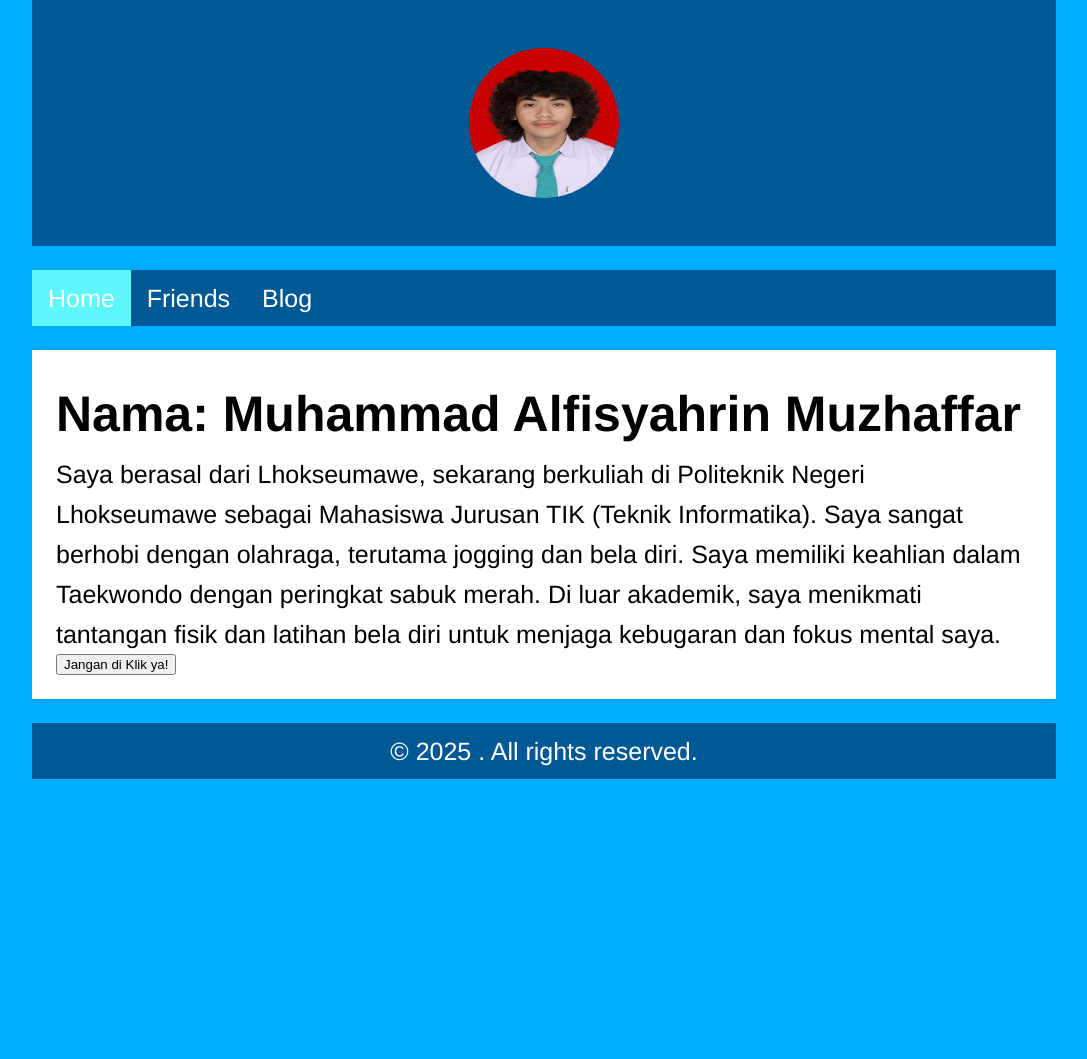
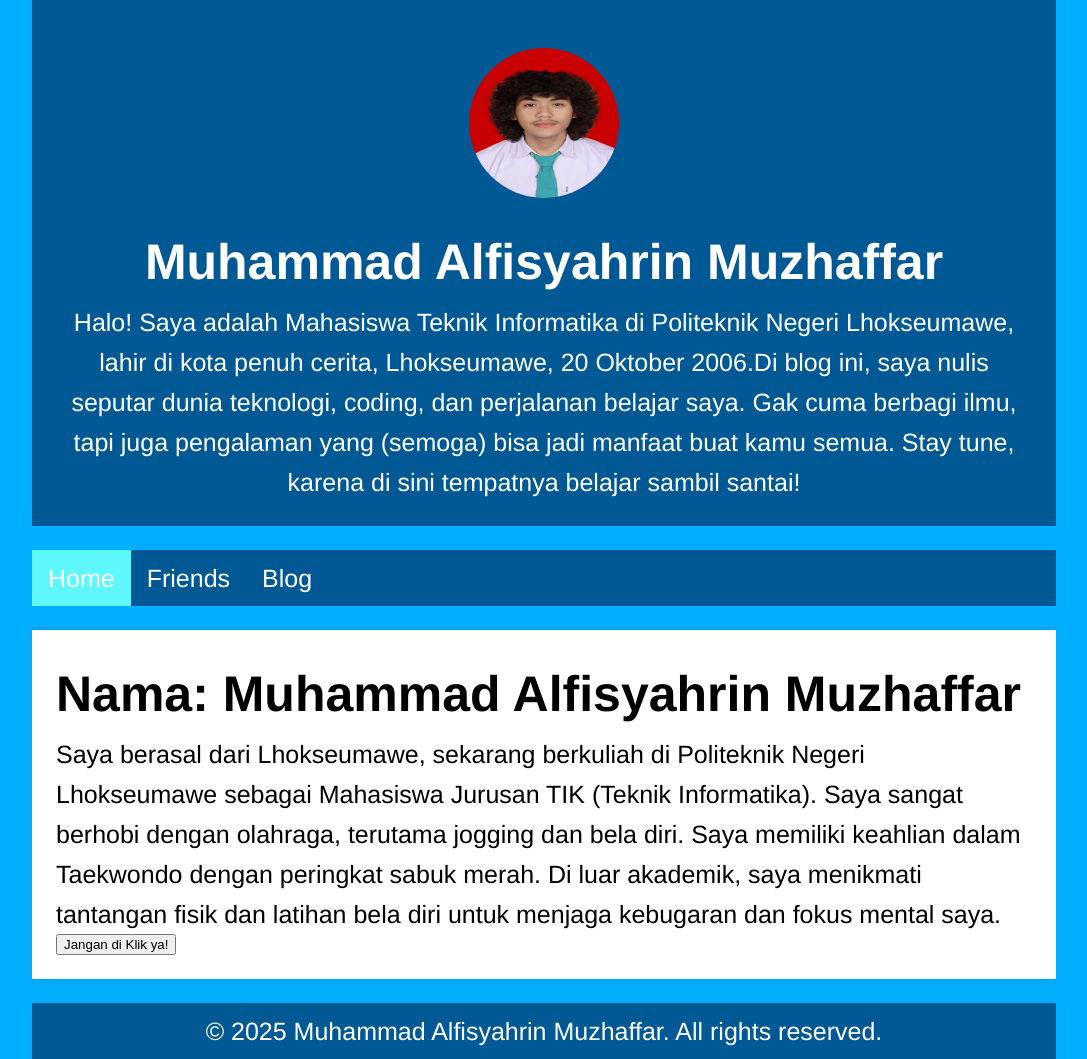
Before and after one commit to alfisyahrin-26/alfisyahrin-26.github.io, a Jekyll site: the page built from index.html, in a window 1280 px wide. Shown: the whole page, without its empty margins (96-1183 px from the left). Built offline with Jekyll 4.4.1, drawn with Linux system fonts in a browser that asks for light colours; before the commit the page ends 900 px from its top, so only the background shows below that.

Commit message:
pertemuan9

```diff
--- a/_config.yml
+++ b/_config.yml
@@ -1,3 +1,11 @@
+title: Muhammad Alfisyahrin Muzhaffar
+email: alfisyahrinmuzhaffar@gmail.com
+description: >
+    Halo! Saya adalah Mahasiswa Teknik Informatika
+    di Politeknik Negeri Lhokseumawe, lahir di kota penuh cerita, Lhokseumawe, 20 Oktober 2006.Di blog ini, saya nulis seputar dunia teknologi, coding, dan perjalanan belajar saya.
+    Gak cuma berbagi ilmu, tapi juga pengalaman yang (semoga) bisa jadi manfaat buat kamu semua.
+    Stay tune, karena di sini tempatnya belajar sambil santai!
+
 url: "https://alfisyahrin-26.github.io"
 
 plugins:
```
Also changed, not shown: _layouts/default.Html (line endings or trailing spaces).
